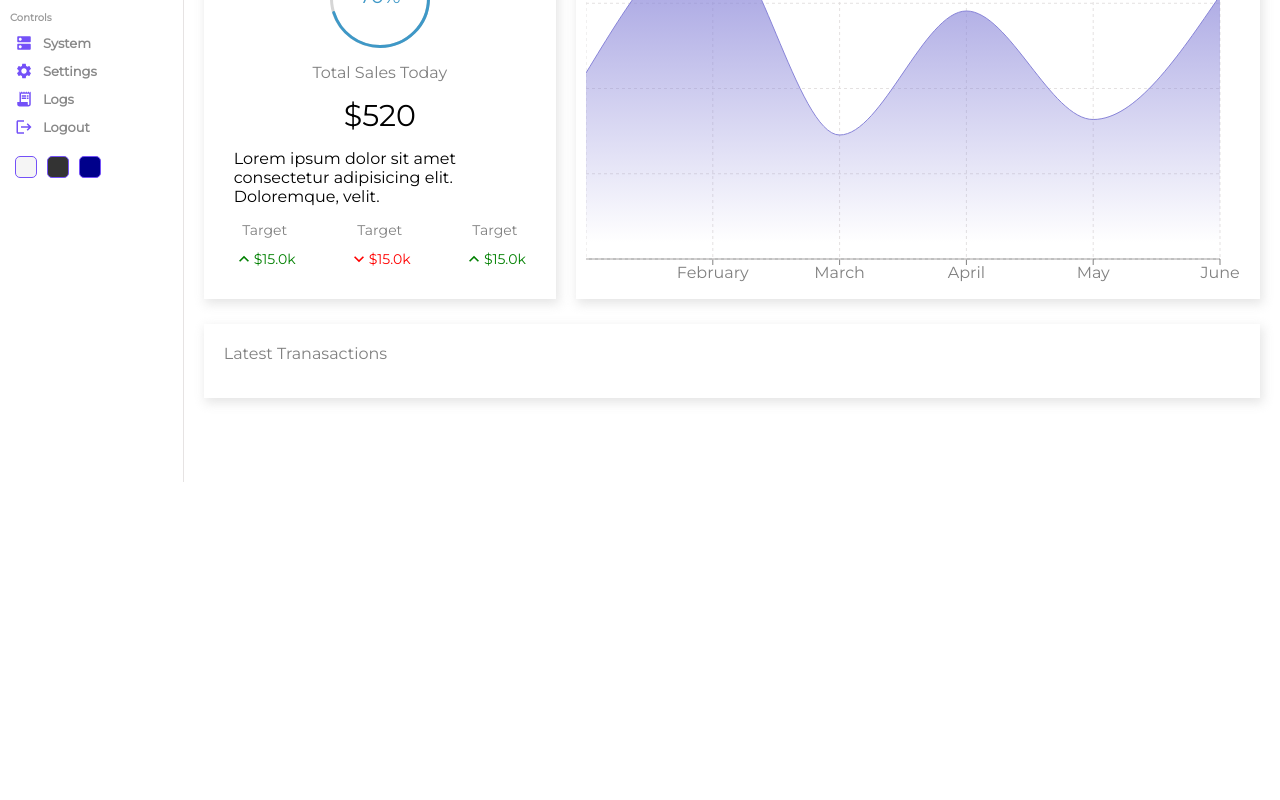
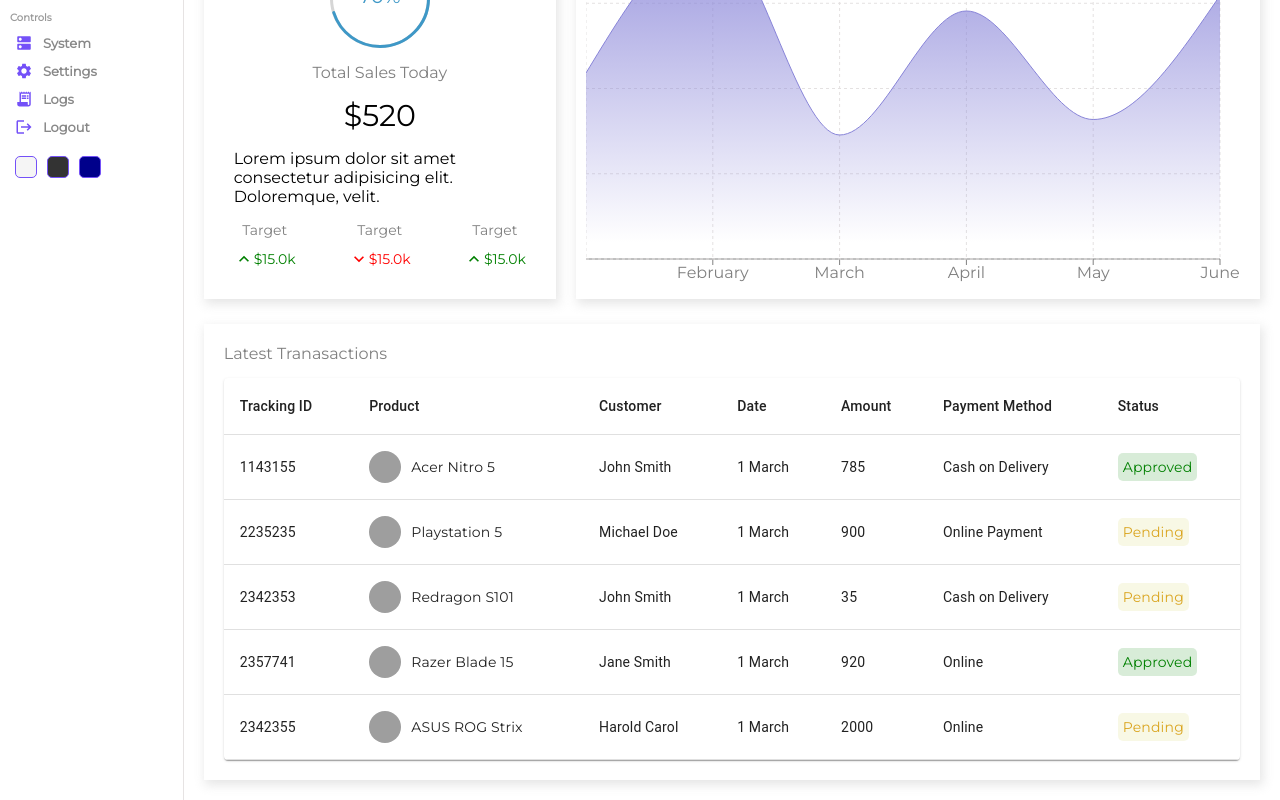
Before and after one commit to dhirendralive9/react-admin-dashboard, a React (Create React App) app: page / in a window 1280 px wide. Shown: the part 318-1118 px from the top of the page. Before the commit the page ends 800 px from the top, so only its background shows below. Built offline with nearby package versions, Linux system fonts and the light colour scheme; grey boxes are pictures that could not be loaded.

Commit message:
Table added.

```diff
--- a/src/components/table/Table.jsx
+++ b/src/components/table/Table.jsx
@@ -1,9 +1,103 @@
+import * as React from 'react';
+import Table from '@mui/material/Table';
+import TableBody from '@mui/material/TableBody';
+import TableCell from '@mui/material/TableCell';
+import TableContainer from '@mui/material/TableContainer';
+import TableHead from '@mui/material/TableHead';
+import TableRow from '@mui/material/TableRow';
+import Paper from '@mui/material/Paper';
 import './table.scss';
 
-const Table = () => {
-  return (
-    <div>Table</div>
-  )
-}
+const List = () => {
+    const rows = [
+      {
+        id: 1143155,
+        product: "Acer Nitro 5",
+        img: "https://m.media-amazon.com/images/I/81bc8mA3nKL._AC_UY327_FMwebp_QL65_.jpg",
+        customer: "John Smith",
+        date: "1 March",
+        amount: 785,
+        method: "Cash on Delivery",
+        status: "Approved",
+      },
+      {
+        id: 2235235,
+        product: "Playstation 5",
+        img: "https://m.media-amazon.com/images/I/31JaiPXYI8L._AC_UY327_FMwebp_QL65_.jpg",
+        customer: "Michael Doe",
+        date: "1 March",
+        amount: 900,
+        method: "Online Payment",
+        status: "Pending",
+      },
+      {
+        id: 2342353,
+        product: "Redragon S101",
+        img: "https://m.media-amazon.com/images/I/71kr3WAj1FL._AC_UY327_FMwebp_QL65_.jpg",
+        customer: "John Smith",
+        date: "1 March",
+        amount: 35,
+        method: "Cash on Delivery",
+        status: "Pending",
+      },
+      {
+        id: 2357741,
+        product: "Razer Blade 15",
+        img: "https://m.media-amazon.com/images/I/71wF7YDIQkL._AC_UY327_FMwebp_QL65_.jpg",
+        customer: "Jane Smith",
+        date: "1 March",
+        amount: 920,
+        method: "Online",
+        status: "Approved",
+      },
+      {
+        id: 2342355,
+        product: "ASUS ROG Strix",
+        img: "https://m.media-amazon.com/images/I/81hH5vK-MCL._AC_UY327_FMwebp_QL65_.jpg",
+        customer: "Harold Carol",
+        date: "1 March",
+        amount: 2000,
+        method: "Online",
+        status: "Pending",
+      },
+    ];
+    return (
+      <TableContainer component={Paper} className="table">
+        <Table sx={{ minWidth: 650 }} aria-label="simple table">
+          <TableHead>
+            <TableRow>
+              <TableCell className="tableCell">Tracking ID</TableCell>
+              <TableCell className="tableCell">Product</TableCell>
+              <TableCell className="tableCell">Customer</TableCell>
+              <TableCell className="tableCell">Date</TableCell>
+              <TableCell className="tableCell">Amount</TableCell>
+              <TableCell className="tableCell">Payment Method</TableCell>
+              <TableCell className="tableCell">Status</TableCell>
+            </TableRow>
+          </TableHead>
+          <TableBody>
+            {rows.map((row) => (
+              <TableRow key={row.id}>
+                <TableCell className="tableCell">{row.id}</TableCell>
+                <TableCell className="tableCell">
+                  <div className="cellWrapper">
+                    <img src={row.img} alt="" className="image" />
+                    {row.product}
+                  </div>
+                </TableCell>
+                <TableCell className="tableCell">{row.customer}</TableCell>
+                <TableCell className="tableCell">{row.date}</TableCell>
+                <TableCell className="tableCell">{row.amount}</TableCell>
+                <TableCell className="tableCell">{row.method}</TableCell>
+                <TableCell className="tableCell">
+                  <span className={`status ${row.status}`}>{row.status}</span>
+                </TableCell>
+              </TableRow>
+            ))}
+          </TableBody>
+        </Table>
+      </TableContainer>
+    );
+  };
 
-export default Table
+  export default List;
--- a/src/components/table/table.scss
+++ b/src/components/table/table.scss
@@ -0,0 +1,28 @@
+.table {
+    .cellWrapper {
+      display: flex;
+      align-items: center;
+
+      .image {
+        width: 32px;
+        height: 32px;
+        border-radius: 50%;
+        margin-right: 10px;
+        object-fit: cover;
+      }
+    }
+
+    .status {
+      padding: 5px;
+      border-radius: 5px;
+
+      &.Approved {
+        color: green;
+        background-color: rgba(0, 128, 0, 0.151);
+      }
+      &.Pending {
+        color: goldenrod;
+        background-color: rgba(189, 189, 3, 0.103);
+      }
+    }
+  }
--- a/src/pages/home/Home.jsx
+++ b/src/pages/home/Home.jsx
@@ -3,6 +3,7 @@
 import Featured from '../../components/featured/Featured';
 import Navbar from '../../components/navbar/Navbar';
 import { Sidebar } from '../../components/sidebar/Sidebar';
+import List from '../../components/table/Table';
 import Widget from '../../components/widget/Widget';
 import './home.scss';
 
@@ -23,9 +24,8 @@
         <Chart/>
       </div>
       <div className="listContainer">
-        <div className="listTitle">
-          Latest Tranasactions
-        </div>
+        <div className="listTitle">Latest Tranasactions</div>
+        <List/>
       </div>
     </div>
     </div>
```
